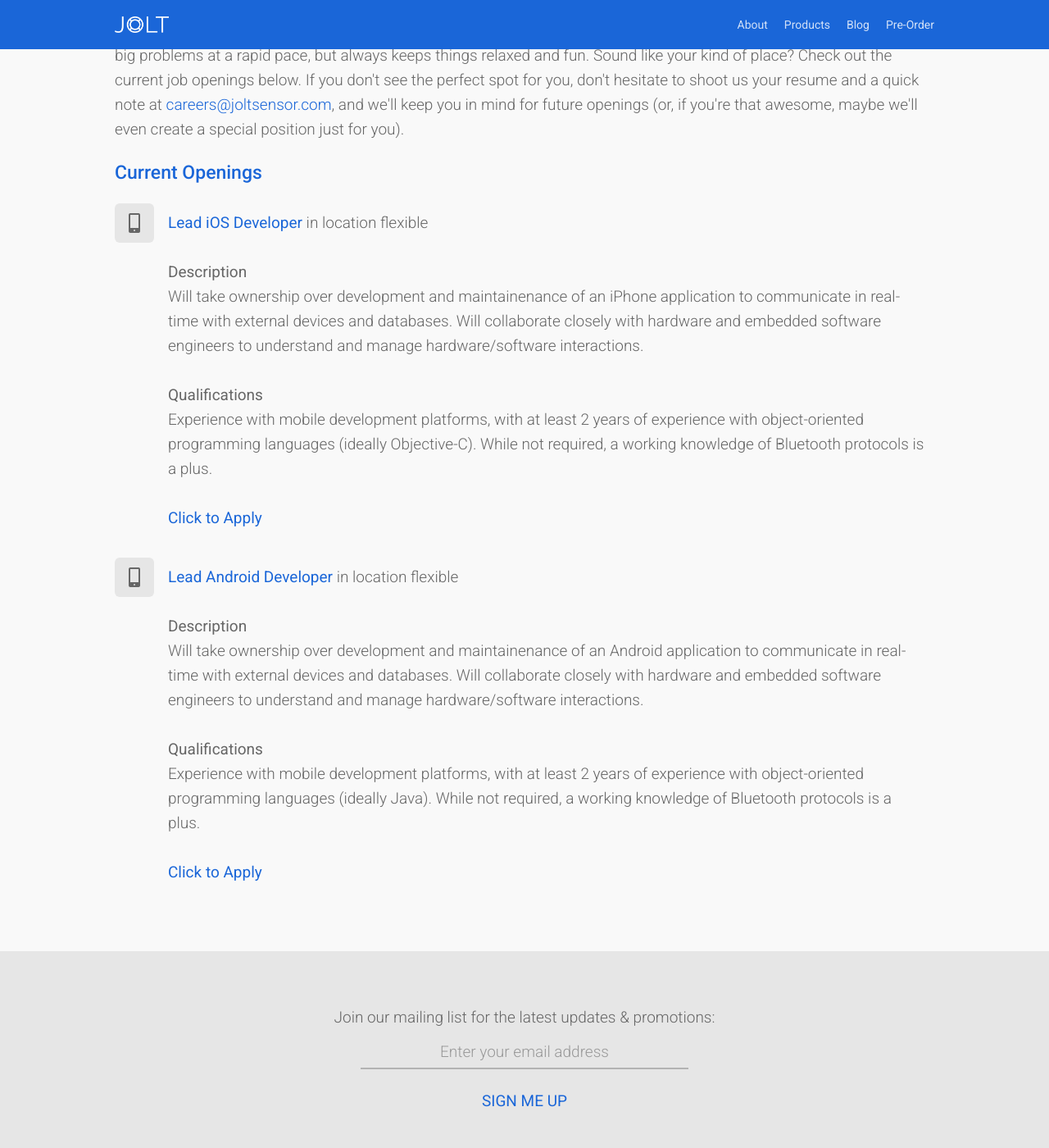
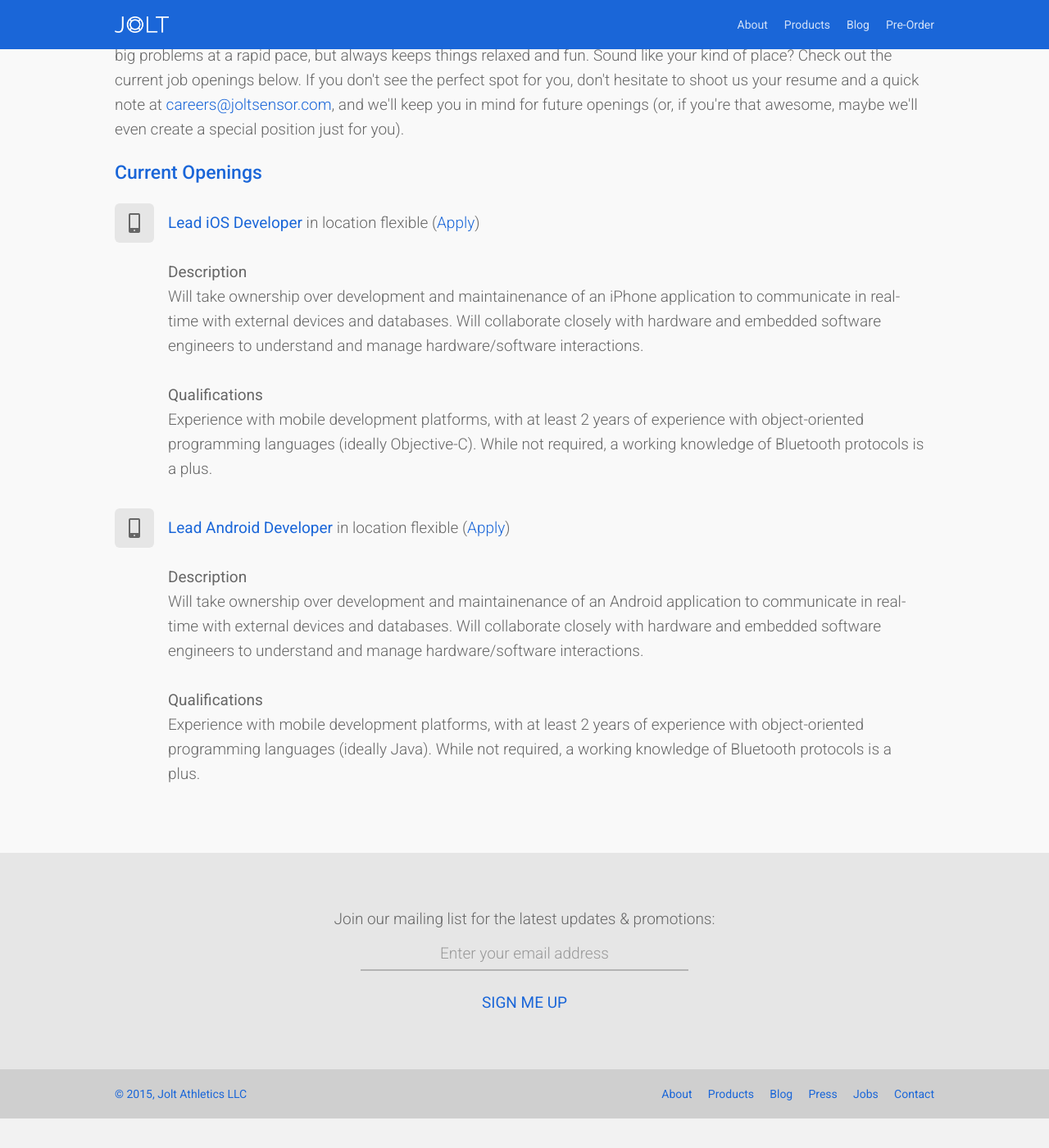
Before and after one commit to JoltSensor/joltsensor.github.io, a Jekyll site: the page built from jobs/index.html, in a window 1280 px wide and 1400 px high, scrolled down 734 px. Shown: the whole window at 82% size. Built offline with Jekyll 4.4.1, drawn with Linux system fonts in a browser that asks for light colours; nearby versions of some CDN libraries; after the commit the page ends 2098 px from its top, so only the background shows below that.

Commit message:
Moved position of application link

```diff
--- a/jobs/index.html
+++ b/jobs/index.html
@@ -29,7 +29,7 @@ title: Jobs at Jolt - Better concussion detection through real-time head impact
             <div class="icon holder">
               <img src={% if job.type == "Mobile Developer" %}"/assets/icons/general/phone.png"{% elsif job.type == "Web Developer" %}"/assets/icons/general/monitor.png"{% elsif job.type == "Business" %}"/assets/icons/general/briefcase.png"{% elsif job.type == "Communication" %}"/assets/icons/general/megaphone.png"{% elsif job.type == "Mechanical Engineer" %}"/assets/icons/general/gear.png"{% elsif job.type == "Electrical Engineer" %}"/assets/icons/general/chip.png"{% elsif job.type == "Designer" %}"/assets/icons/general/palette.png"{% endif %}/>
             </div>
-            <li><a href={{ job.link }}><span style="font-weight: 400;">{{ job.position }}</span></a> in {{ job.location }}</br></br><span style="font-weight: 400;">Description</span></br>{{ job.description }}</br></br><span style="font-weight: 400;">Qualifications</span></br>{{ job.qualifications }}</br></br><a href={{ job.link }}><span style="font-weight: 400;">Click to Apply</span></a></li>
+            <li><a href={{ job.link }}><span style="font-weight: 400;">{{ job.position }}</span></a> in {{ job.location }} (<a href={{ job.link }}>Apply</a>)</br></br><span style="font-weight: 400;">Description</span></br>{{ job.description }}</br></br><span style="font-weight: 400;">Qualifications</span></br>{{ job.qualifications }}</li>
           </div>
         {% endfor %}
       {% endif %}
```
